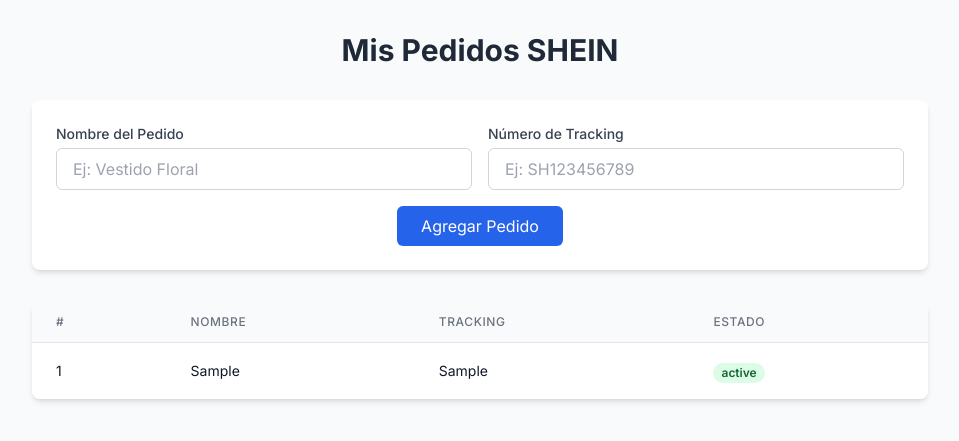
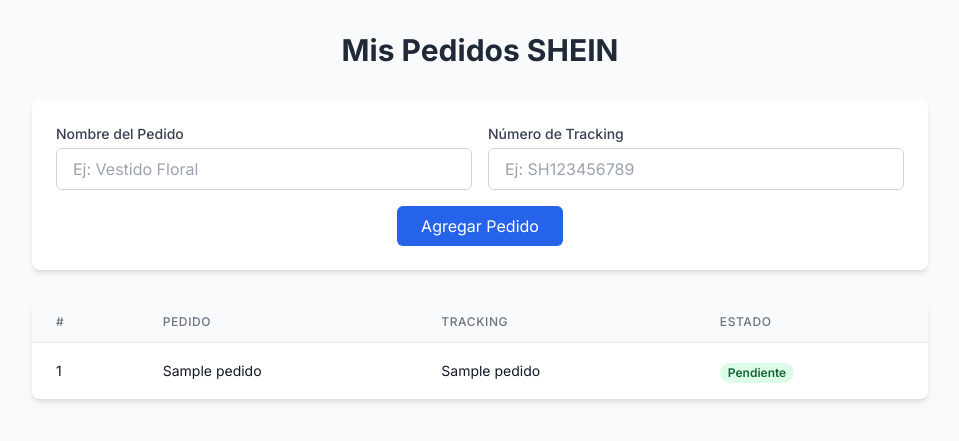
Before and after one commit to JorgeAlemanCanaima/shein_pedidos, a Flask app: template templates/index.html in a window 1280 px wide. Shown: the top 441 px of the page, without its empty margins (160-1119 px from the left). Run offline with Flask 3, Linux system fonts and the light colour scheme; the template is opened without the code that fills it: most values are stand-ins (such as "Sample title", 1, 10 or a date in 2020); some libraries are stand-ins or nearby versions.

Commit message:
Mejora en la gestión de pedidos: se agregó la funcionalidad para actualizar el estado de los pedidos y se renombró la función de agregar. Se optimizó la conexión a la base de datos y se realizaron cambios en la plantilla para reflejar correctamente los datos de los pedidos.

```diff
--- a/app.py
+++ b/app.py
@@ -1,32 +1,44 @@
-from flask import Flask, render_template, request, redirect
+from flask import Flask, render_template, request, redirect, url_for
 import sqlite3
+from datetime import datetime
 
 app = Flask(__name__)
 
-def get_db_connection():
-    conn = sqlite3.connect('pedidos.db')
-    conn.row_factory = sqlite3.Row
-    return conn
-
 @app.route('/')
 def index():
-    conn = get_db_connection()
-    pedidos = conn.execute('SELECT * FROM pedidos ORDER BY id DESC').fetchall()
+    conn = sqlite3.connect('pedidos.db')
+    c = conn.cursor()
+    c.execute('SELECT * FROM pedidos ORDER BY id DESC')
+    pedidos = c.fetchall()
     conn.close()
     return render_template('index.html', pedidos=pedidos)
 
 @app.route('/agregar', methods=['POST'])
-def agregar():
+def agregar_pedido():
     numero_pedido = request.form['numero_pedido']
     numero_seguimiento = request.form['numero_seguimiento']
-    cantidad_items = request.form['cantidad_items']
 
-    conn = get_db_connection()
-    conn.execute('INSERT INTO pedidos (numero_pedido, numero_seguimiento, cantidad_items) VALUES (?, ?, ?)',
-                 (numero_pedido, numero_seguimiento, cantidad_items))
+    conn = sqlite3.connect('pedidos.db')
+    c = conn.cursor()
+    c.execute('INSERT INTO pedidos (numero_pedido, numero_seguimiento) VALUES (?, ?)',
+              (numero_pedido, numero_seguimiento))
     conn.commit()
     conn.close()
-    return redirect('/')
+
+    return redirect(url_for('index'))
+
+@app.route('/actualizar_estado/<int:id>', methods=['POST'])
+def actualizar_estado(id):
+    nuevo_estado = request.form['estado']
+
+    conn = sqlite3.connect('pedidos.db')
+    c = conn.cursor()
+    c.execute('UPDATE pedidos SET estado = ? WHERE id = ?',
+              (nuevo_estado, id))
+    conn.commit()
+    conn.close()
+
+    return redirect(url_for('index'))
 
 if __name__ == '__main__':
     app.run(debug=True)
--- a/requirements.txt
+++ b/requirements.txt
@@ -3,3 +3,5 @@
 Jinja2==3.1.3
 itsdangerous==2.1.2
 click==8.1.7
+gunicorn
+sqlite3
--- a/templates/index.html
+++ b/templates/index.html
@@ -48,7 +48,7 @@
                     <thead class="bg-gray-50">
                         <tr>
                             <th class="px-6 py-3 text-left text-xs font-medium text-gray-500 uppercase tracking-wider">#</th>
-                            <th class="px-6 py-3 text-left text-xs font-medium text-gray-500 uppercase tracking-wider">Nombre</th>
+                            <th class="px-6 py-3 text-left text-xs font-medium text-gray-500 uppercase tracking-wider">Pedido</th>
                             <th class="px-6 py-3 text-left text-xs font-medium text-gray-500 uppercase tracking-wider">Tracking</th>
                             <th class="px-6 py-3 text-left text-xs font-medium text-gray-500 uppercase tracking-wider">Estado</th>
                         </tr>
@@ -56,12 +56,12 @@
                     <tbody class="bg-white divide-y divide-gray-200">
                         {% for pedido in pedidos %}
                         <tr class="hover:bg-gray-50 transition">
-                            <td class="px-6 py-4 whitespace-nowrap text-sm text-gray-900">{{ pedido.id }}</td>
-                            <td class="px-6 py-4 whitespace-nowrap text-sm text-gray-900">{{ pedido.numero_pedido }}</td>
-                            <td class="px-6 py-4 whitespace-nowrap text-sm text-gray-900">{{ pedido.numero_seguimiento }}</td>
+                            <td class="px-6 py-4 whitespace-nowrap text-sm text-gray-900">{{ pedido[0] }}</td>
+                            <td class="px-6 py-4 whitespace-nowrap text-sm text-gray-900">{{ pedido[1] }}</td>
+                            <td class="px-6 py-4 whitespace-nowrap text-sm text-gray-900">{{ pedido[2] }}</td>
                             <td class="px-6 py-4 whitespace-nowrap">
                                 <span class="px-2 inline-flex text-xs leading-5 font-semibold rounded-full bg-green-100 text-green-800">
-                                    {{ pedido.estado }}
+                                    {{ pedido[3] if pedido[3] else 'Pendiente' }}
                                 </span>
                             </td>
                         </tr>
```
